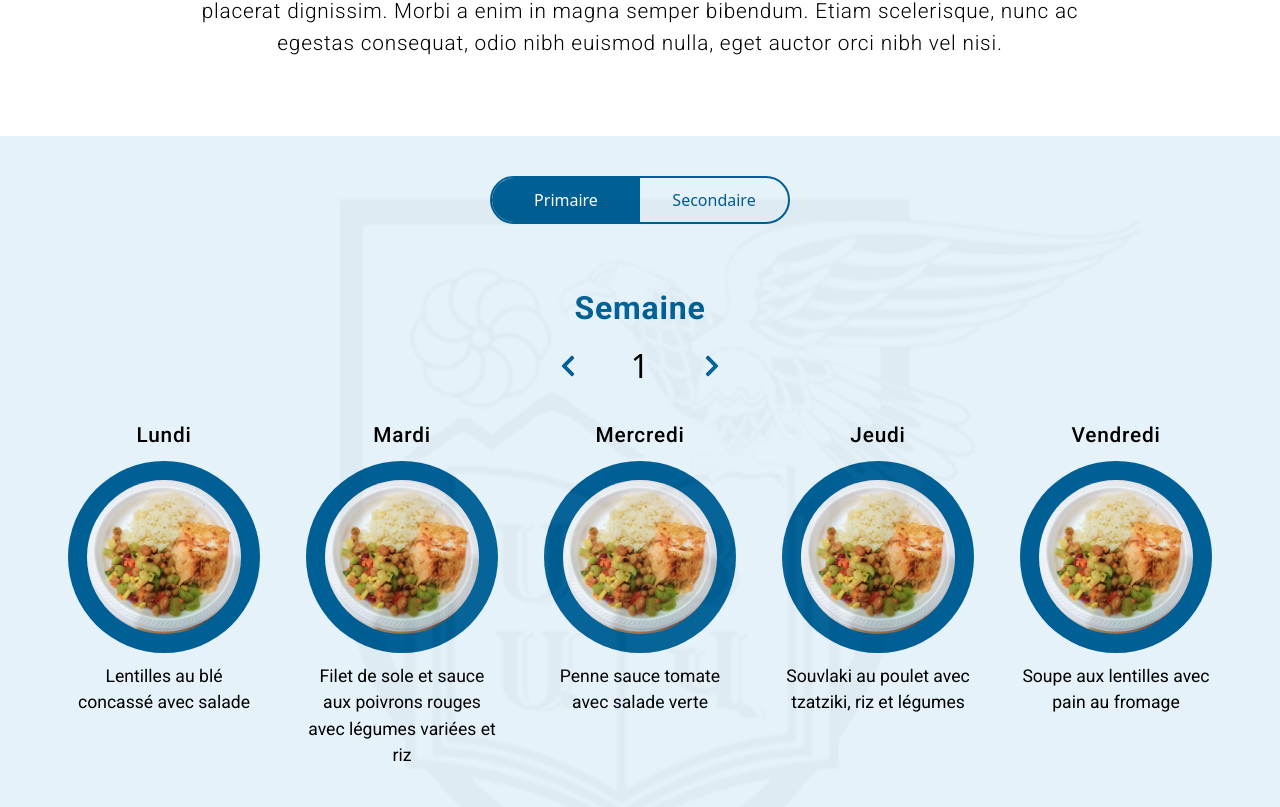
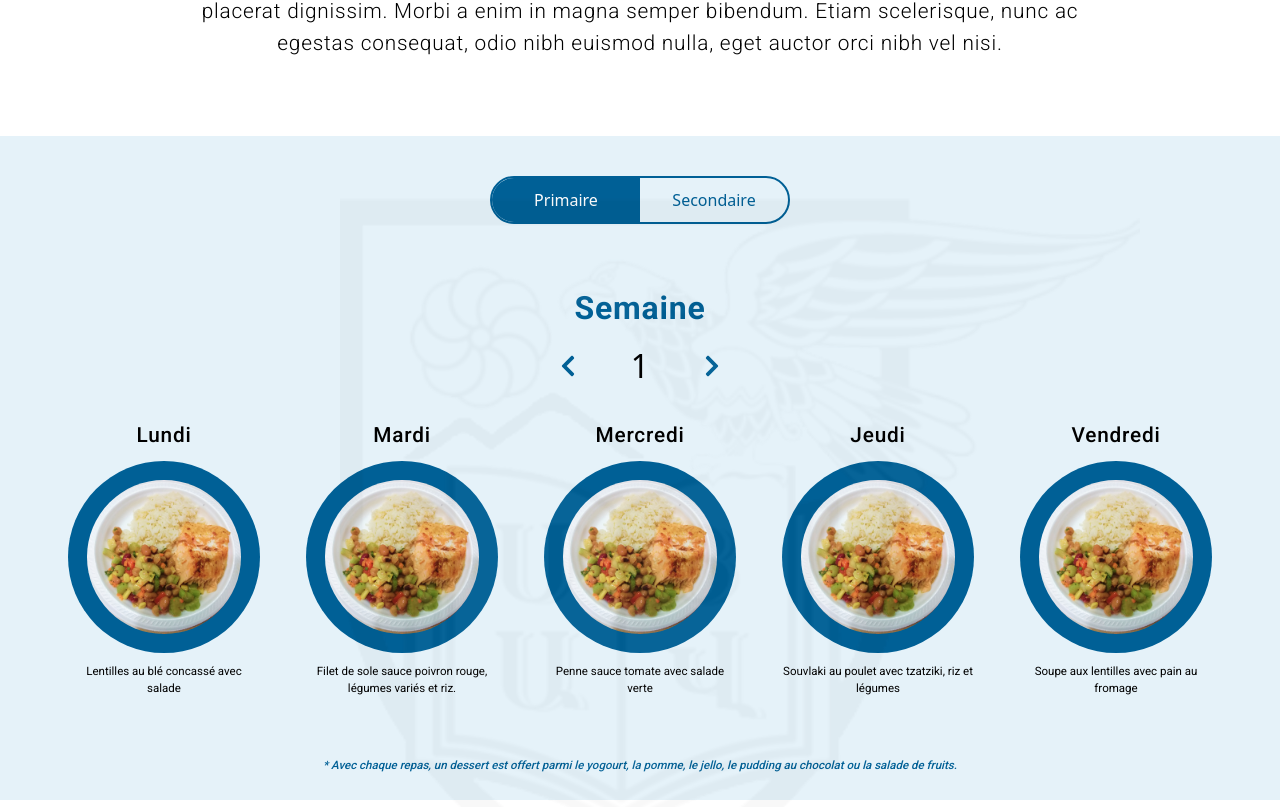
Before and after one commit to jameslegoff92/Sourp-Hagop, a Next.js app: page /agora in a window 1280 px wide. Shown: the part 873-1680 px from the top of the page. Built offline with nearby package versions, Linux system fonts and the light colour scheme.

Commit message:
Menu page done

```diff
--- a/components/ui/Menu.jsx
+++ b/components/ui/Menu.jsx
@@ -12,7 +12,7 @@ const primaireWeeks = [
     id: 1,
     circles: [
       { description: "Lentilles au blé concassé avec salade" },
-          { description: "Filet de sole et sauce aux poivrons rouges avec légumes variées et riz" },
+      { description: "Filet de sole sauce poivron rouge, légumes variés et riz." },
       { description: "Penne sauce tomate avec salade verte" },
       { description: "Souvlaki au poulet avec tzatziki, riz et légumes" },
       { description: "Soupe aux lentilles avec pain au fromage" },
@@ -55,7 +55,7 @@ const weeks = [
     id: 1,
     circles: [
       { description: "Lentilles au blé concassé avec salade" },
-            { description: "Filet de sole et sauce aux poivrons rouges avec légumes variées et riz" },
+      { description: "Filet de sole sauce poivron rouge, légumes variés et riz." },
       { description: "Penne sauce tomate avec salade verte" },
       { description: "Souvlaki au poulet avec tzatziki, riz et légumes" },
       { description: "Sous-marin avec salade de choux" },
@@ -96,11 +96,13 @@ const weeks = [
 // CSS for the Main Background Container
 const BackgroundContainer = styled.div`
   background-color: var(--secondary-color);
-  padding: 40px 100px 100px;
+  padding: 40px 100px 0;
   margin-top: 6%;
   display: flex;
   flex-direction: column;
   align-items: center;
+  justify-content:
+  height: 100vh;
 `;
 
 // CSS for the Toggle Container
@@ -161,7 +163,7 @@ const ChevronButton = styled.button`
 const CircleContainer = styled.div`
   display: flex;
   justify-content: space-between;
-  width: 100%; // Ensure it spans the same width as DaysContainer
+  width: 100%;
 
   @media (max-width: 768px) {
     flex-direction: column;
@@ -209,9 +211,17 @@ const CircleImage = styled.img`
 `;
 
 const CircleDescription = styled(Typography)`
-  text-align: center;  // This keeps the text centered horizontally
+  text-align: center;
   margin-top: 10px;
-  width: 150%; // Increase the width to make the description wider
+  width: 150%;
+
+  @media (max-width: 1525px) {
+    font-size: clamp(0.6rem, 0.9vw, 1rem);
+  }
+
+  @media (max-width: 768px) {
+    font-size: clamp(0.7rem, 2.5vw, 2rem);
+  }
 `;
 
 
@@ -267,6 +277,23 @@ const CirclesAndDaysContainer = styled.div`
     flex-direction: row;
     flex-wrap: wrap;
     justify-content: space-between;
+  }
+`;
+
+const FooterText = styled(Typography)`
+  margin-top: 60px;
+  text-align: center;
+  margin-bottom: 25px;
+  font-weight: 500;
+  font-style: italic;
+
+  @media (max-width: 1525px) {
+    font-size: clamp(0.6rem, 0.9vw, 1rem);
+  }
+
+  @media (max-width: 768px) {
+    font-size: clamp(0.7rem, 2.5vw, 2rem);
+    width: 120%;
   }
 `;
 
@@ -381,6 +408,14 @@ const Menu = () => {
           ))}
         </CircleContainer>
       </CirclesAndDaysContainer>
+
+      {/* Conditional Footer Text */}
+      <FooterText as="p" type="subtitle" color="seondaryDark">
+        {menuType === "secondary"
+          ? "* Avec chaque repas, un dessert est offert parmi le yogourt, la pomme, le jello, le pudding au chocolat ou la salade de fruits."
+          : "* Avec chaque repas, un dessert est offert soit un biscuits au brisure du chocolat ou un gateaux."
+        }
+      </FooterText>
     </BackgroundContainer >
   );
 };
```
Lines whose indentation alone changed are shown as unchanged.
